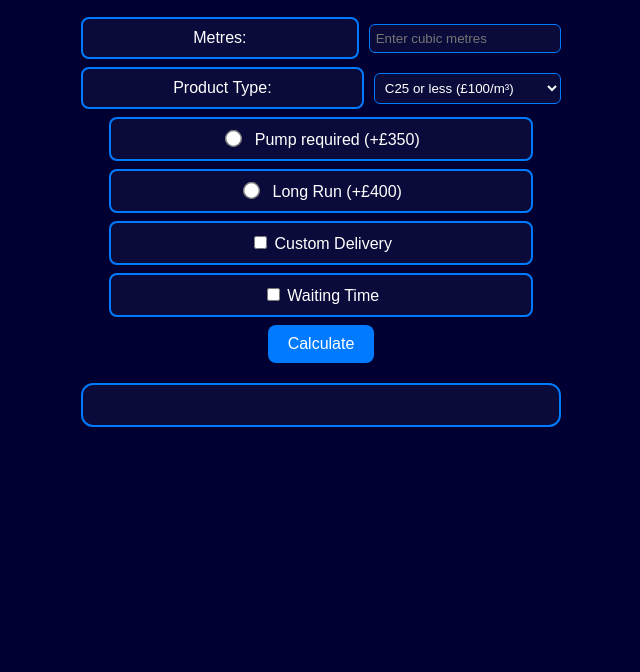
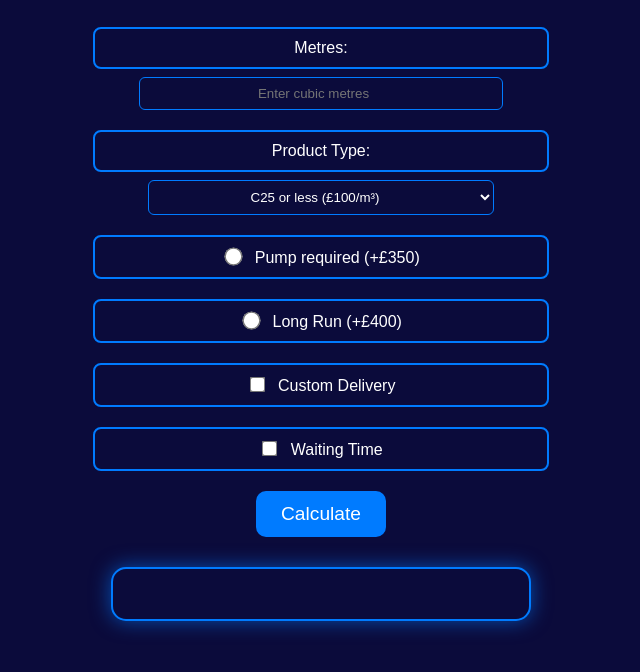
Before and after one commit to Spangla/Testbedbeta, a plain HTML site: page index.html in a window 1280 px wide. Shown: the part 118-790 px from the top of the page, without its empty margins (319-959 px from the left). Drawn offline with Linux system fonts and the light colour scheme.

Commit message:
Update style.css

```diff
--- a/style.css
+++ b/style.css
@@ -1,27 +1,35 @@
+/* === BODY AND CONTAINER === */
 body {
-  background-color: #000033; /* darker blue background */
+  background-color: #0b0b3b; /* dark blue */
   color: #fff;
   font-family: Arial, sans-serif;
   margin: 0;
   padding: 20px;
+  display: flex;
+  justify-content: center;
 }
 
 .container {
+  width: 100%;
   max-width: 480px;
-  margin: 0 auto;
+  display: flex;
+  flex-direction: column;
+  align-items: center; /* everything centered */
 }
 
+/* HEADER */
 h1 {
   text-align: center;
   margin-bottom: 20px;
 }
 
-/* Form Rows */
+/* FORM ROWS */
 .form-row {
   display: flex;
-  justify-content: center;
+  flex-direction: column; /* stack label and input */
   align-items: center;
-  margin: 8px 0;
+  width: 90%;
+  margin: 10px 0;
 }
 
 .form-row label {
@@ -30,8 +38,8 @@ h1 {
   background-color: #0b0b3b;
   border: 2px solid #007bff;
   border-radius: 8px;
-  padding: 10px 18px;
-  width: 80%;
+  padding: 10px;
+  width: 100%;
   text-align: center;
   transition: background-color 0.3s, transform 0.2s;
   cursor: pointer;
@@ -42,50 +50,71 @@ h1 {
   transform: scale(1.02);
 }
 
-/* Inputs inside form rows */
 .form-row input[type="number"],
 .form-row select {
-  width: 60%;
-  padding: 6px;
-  margin-left: 10px;
+  width: 80%;
+  padding: 8px;
+  margin: 8px 0 0 0;
   border-radius: 6px;
   border: 1px solid #007bff;
   background-color: #0b0b3b;
   color: #fff;
+  text-align: center;
 }
 
-/* Radio buttons */
+/* RADIO BUTTONS */
 .form-row input[type="radio"] {
   accent-color: #007bff;
-  transform: scale(1.3);
+  transform: scale(1.4);
   margin-right: 10px;
   cursor: pointer;
 }
 
-/* Button */
+/* CHECKBOXES */
+.form-row input[type="checkbox"] {
+  accent-color: #007bff;
+  transform: scale(1.2);
+  margin-right: 10px;
+  cursor: pointer;
+}
+
+/* BUTTON */
 button {
-  padding: 10px 20px;
-  font-size: 1rem;
-  border-radius: 8px;
+  padding: 12px 25px;
+  font-size: 1.2rem;
+  border-radius: 10px;
   border: none;
   background-color: #007bff;
   color: #fff;
   cursor: pointer;
-  transition: transform 0.2s;
+  transition: transform 0.2s, box-shadow 0.2s;
 }
 
 button:hover {
   transform: scale(1.05);
+  box-shadow: 0 0 15px rgba(0,123,255,0.7);
 }
 
-/* Results / Receipt Box */
+/* === RESULTS / RECEIPT BOX === */
 #results {
-  background-color: #0b0b3b;
+  background-color: #0b0b3b;       /* dark blue */
   border: 2px solid #007bff;
-  border-radius: 12px;
-  padding: 20px;
-  margin-top: 20px;
+  border-radius: 15px;
+  padding: 25px 20px;
+  margin: 20px auto;               /* centered */
+  width: 95%;
+  max-width: 420px;
   text-align: center;
-  font-size: 1.1rem;
-  white-space: pre-wrap; /* keep line breaks */
+  font-size: 1.4rem;               /* larger font */
+  line-height: 1.8;                /* more spacing */
+  white-space: pre-wrap;
+  box-sizing: border-box;
+  max-height: 320px;               /* scrollable on small screens */
+  overflow-y: auto;
+  box-shadow: 0 0 20px rgba(0,123,255,0.6); /* glow */
+  transition: box-shadow 0.3s;
 }
+
+#results:hover {
+  box-shadow: 0 0 30px rgba(0,123,255,0.9); /* stronger glow on hover */
+}
```
